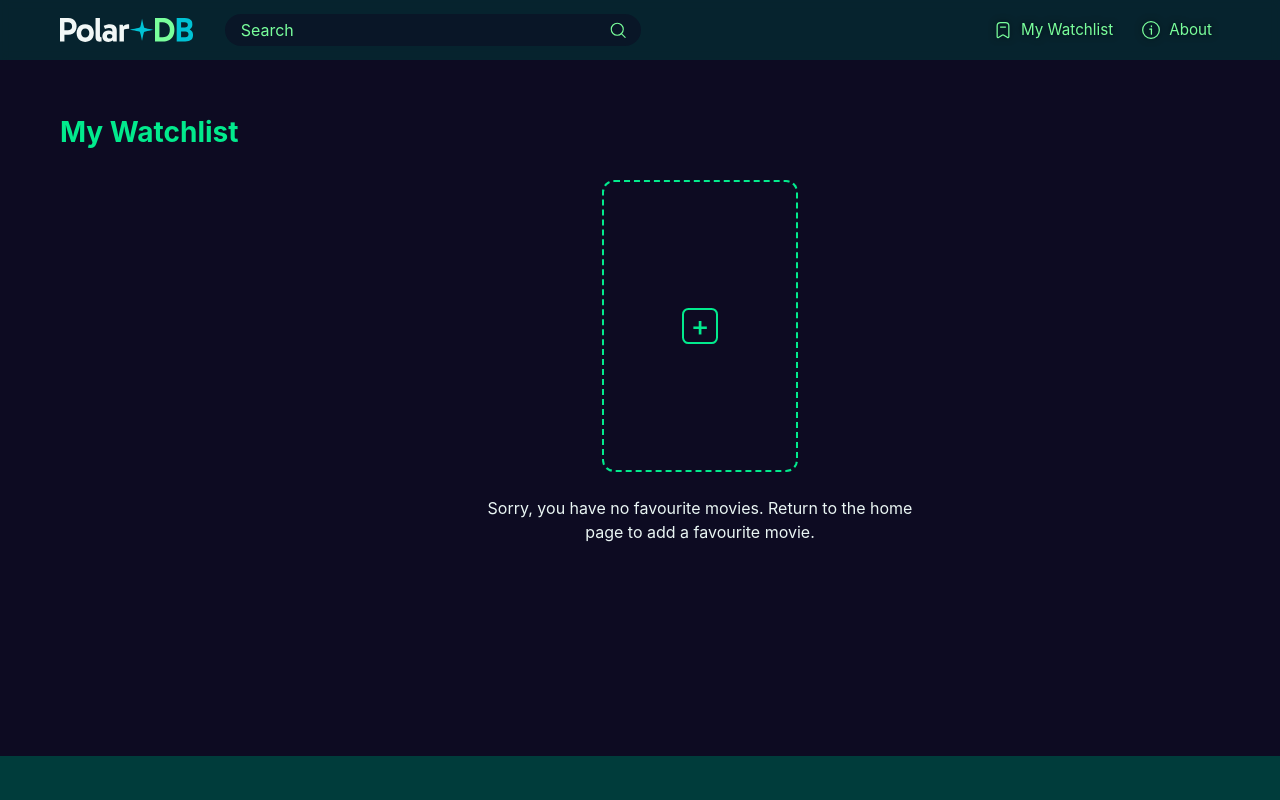
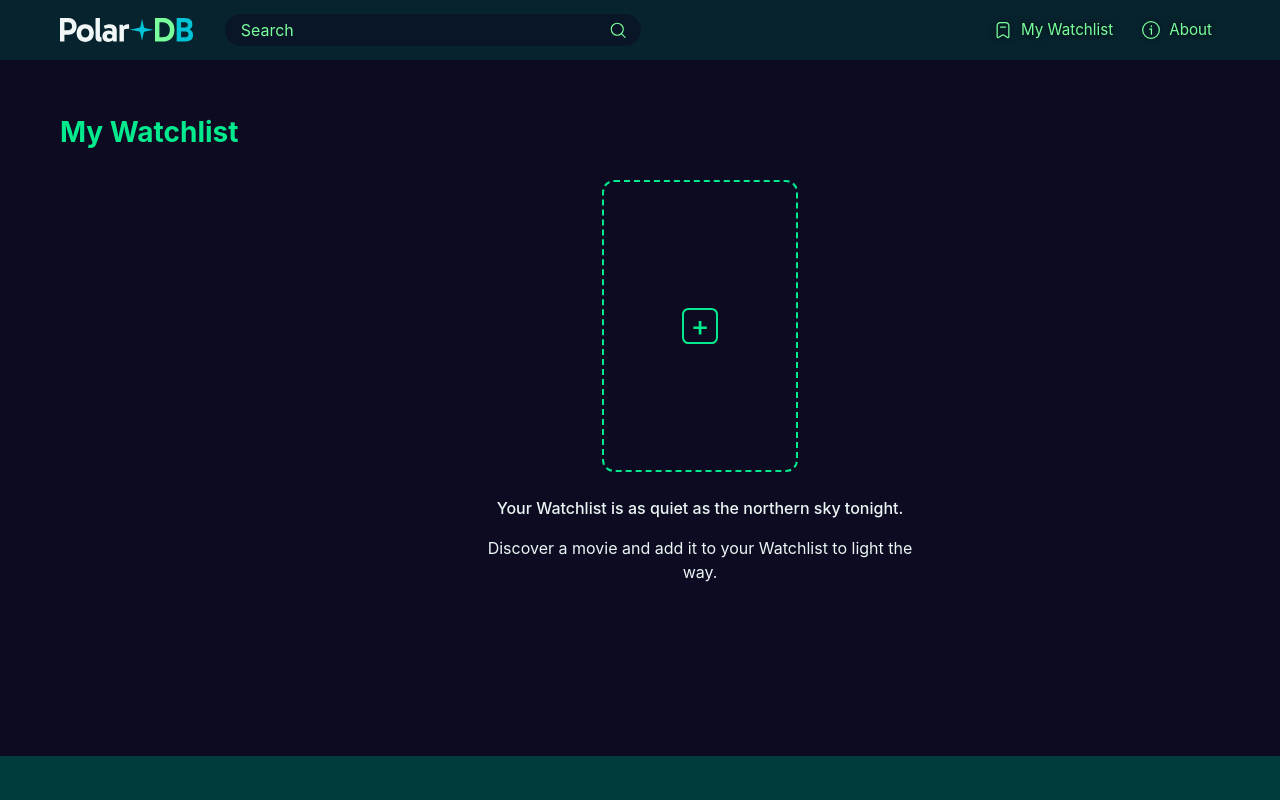
Before and after one commit to francescalulo/polar-db, a React (Vite) app: page /watchlist in a window 1280 px wide. Shown: the top 800 px of the page. Built offline with nearby package versions, Linux system fonts and the light colour scheme.

Commit message:
Update watchlist empty state and add card

```diff
--- /dev/null
+++ b/src/components/AddWatchlistCard/AddWatchlistCard.jsx
@@ -0,0 +1,17 @@
+import { Link } from 'react-router-dom';
+
+import './AddWatchlistCard.scss';
+
+function AddWatchlistCard() {
+  return (
+    <Link
+      to="/"
+      className="addWatchlistCard"
+      aria-label="Return to the Home page to add a movie"
+    >
+      <span className="addWatchlistCard__plus">+</span>
+    </Link>
+  );
+}
+
+export default AddWatchlistCard;
--- /dev/null
+++ b/src/components/AddWatchlistCard/AddWatchlistCard.scss
@@ -0,0 +1,43 @@
+@use '../../styles/variables' as *;
+@use '../../styles/mixins' as *;
+
+.addWatchlistCard {
+  @include flex(
+    $align: center,
+    $justify: center
+  );
+
+  width: 12rem;
+  aspect-ratio: 2 / 3;
+  border: 2px dashed $aurora-green-glow;
+  border-radius: $card-radius;
+  background-color: transparent;
+  color: inherit;
+  text-decoration: none;
+  cursor: pointer;
+  transition:
+    transform 0.2s ease,
+    box-shadow 0.2s ease;
+
+  &:hover,
+  &:focus-visible {
+    @include glow-shadow-sm;
+    transform: scale(1.03);
+  }
+}
+
+.addWatchlistCard__plus {
+  @include flex(
+    $align: center,
+    $justify: center
+  );
+
+  width: 2rem;
+  height: 2rem;
+  border: 2px solid $aurora-green-glow;
+  border-radius: 0.4rem;
+  color: $aurora-green-glow;
+  font-size: $font-size-xl;
+  font-weight: $font-weight-medium;
+  line-height: 1;
+}
--- a/src/components/EmptyWatchlist/EmptyWatchlist.jsx
+++ b/src/components/EmptyWatchlist/EmptyWatchlist.jsx
@@ -1,22 +1,21 @@
-import { Link } from 'react-router-dom';
+import AddWatchlistCard from '../AddWatchlistCard/AddWatchlistCard';
+
 import './EmptyWatchlist.scss';
 
 function EmptyWatchlist() {
   return (
     <div className="emptyWatchlist">
-      {/* Return to the Home page when the empty card is clicked */}
-      <Link
-        to="/"
-        className="emptyWatchlist__card"
-        aria-label="Return to the Home page to add a movie"
-      >
-        <span className="emptyWatchlist__plus">+</span>
-      </Link>
+      <AddWatchlistCard />
 
-      <p className="emptyWatchlist__message">
-        Sorry, you have no favourite movies. Return to the home page to add a
-        favourite movie.
-      </p>
+      <div className="emptyWatchlist__message">
+        <p className="emptyWatchlist__heading">
+          Your Watchlist is as quiet as the northern sky tonight.
+        </p>
+
+        <p>
+          Discover a movie and add it to your Watchlist to light the way.
+        </p>
+      </div>
     </div>
   );
 }
--- a/src/components/EmptyWatchlist/EmptyWatchlist.scss
+++ b/src/components/EmptyWatchlist/EmptyWatchlist.scss
@@ -12,47 +12,6 @@
   width: 100%;
 }
 
-.emptyWatchlist__card {
-  @include flex(
-    $align: center,
-    $justify: center
-  );
-
-  width: 12rem;
-  aspect-ratio: 2 / 3;
-  border: 2px dashed $aurora-green-glow;
-  border-radius: $card-radius;
-  background-color: transparent;
-  color: inherit;
-  text-decoration: none;
-  cursor: pointer;
-  transition:
-    transform 0.2s ease,
-    box-shadow 0.2s ease;
-
-  &:hover,
-  &:focus-visible {
-    @include glow-shadow-sm;
-    transform: scale(1.03);
-  }
-}
-
-.emptyWatchlist__plus {
-  @include flex(
-    $align: center,
-    $justify: center
-  );
-
-  width: 2rem;
-  height: 2rem;
-  border: 2px solid $aurora-green-glow;
-  border-radius: 0.4rem;
-  color: $aurora-green-glow;
-  font-size: $font-size-xl;
-  font-weight: $font-weight-medium;
-  line-height: 1;
-}
-
 .emptyWatchlist__message {
   max-width: 28rem;
   margin: 0;
@@ -61,3 +20,8 @@
   text-align: center;
   line-height: 1.5;
 }
+
+.emptyWatchlist__heading {
+  margin: 0 0 0.5rem;
+  font-weight: $font-weight-medium;
+}
--- a/src/pages/Watchlist/Watchlist.jsx
+++ b/src/pages/Watchlist/Watchlist.jsx
@@ -1,47 +1,42 @@
 import { useEffect, useState } from 'react';
+
+import AddWatchlistCard from '../../components/AddWatchlistCard/AddWatchlistCard';
+import EmptyWatchlist from '../../components/EmptyWatchlist/EmptyWatchlist';
 import MovieCard from '../../components/MovieCard/MovieCard';
-import EmptyWatchlist from '../../components/EmptyWatchlist/EmptyWatchlist';
 
 import './Watchlist.scss';
 
 function Watchlist() {
-  // Store all movies saved to the user's watchlist
-  const [watchlistMovies, setWatchlistMovies] = useState([]);
-
-  // Load saved movies from localStorage when the page first loads
-  useEffect(() => {
+  // Read the saved watchlist when the state is first created
+  const [watchlistMovies, setWatchlistMovies] = useState(() => {
     const savedMovies = localStorage.getItem('watchlist');
 
-    if (savedMovies) {
-      setWatchlistMovies(JSON.parse(savedMovies));
-    }
-  }, []);
+    return savedMovies ? JSON.parse(savedMovies) : [];
+  });
 
-  // Remove a movie from the watchlist
+  // Save the watchlist whenever the state changes
+  useEffect(() => {
+    localStorage.setItem(
+      'watchlist',
+      JSON.stringify(watchlistMovies),
+    );
+  }, [watchlistMovies]);
+
+  // Remove one movie from the current watchlist
   const handleRemoveMovie = (movieId) => {
-    // Keep every movie except the one being removed
-    const updatedMovies = watchlistMovies.filter(
-      (movie) => movie.id !== movieId,
+    setWatchlistMovies((currentMovies) =>
+      currentMovies.filter((movie) => movie.id !== movieId),
     );
-
-    // Update the page with the new movie list
-    setWatchlistMovies(updatedMovies);
-
-    // Save the updated list back to localStorage
-    localStorage.setItem('watchlist', JSON.stringify(updatedMovies));
   };
 
   return (
-    <>
     <div className="watchlist">
       <h1 className="watchlist__title">My Watchlist</h1>
 
-        {/* Show the empty state if there are no saved movies */}
       {watchlistMovies.length === 0 ? (
         <EmptyWatchlist />
       ) : (
         <div className="watchlist__grid">
-            {/* Display a MovieCard for each saved movie */}
           {watchlistMovies.map((movie) => (
             <MovieCard
               key={movie.id}
@@ -49,10 +44,11 @@ function Watchlist() {
               onRemove={handleRemoveMovie}
             />
           ))}
+
+          <AddWatchlistCard />
         </div>
       )}
     </div>
-    </>
   );
 }
 
```
Lines whose indentation alone changed are shown as unchanged.
